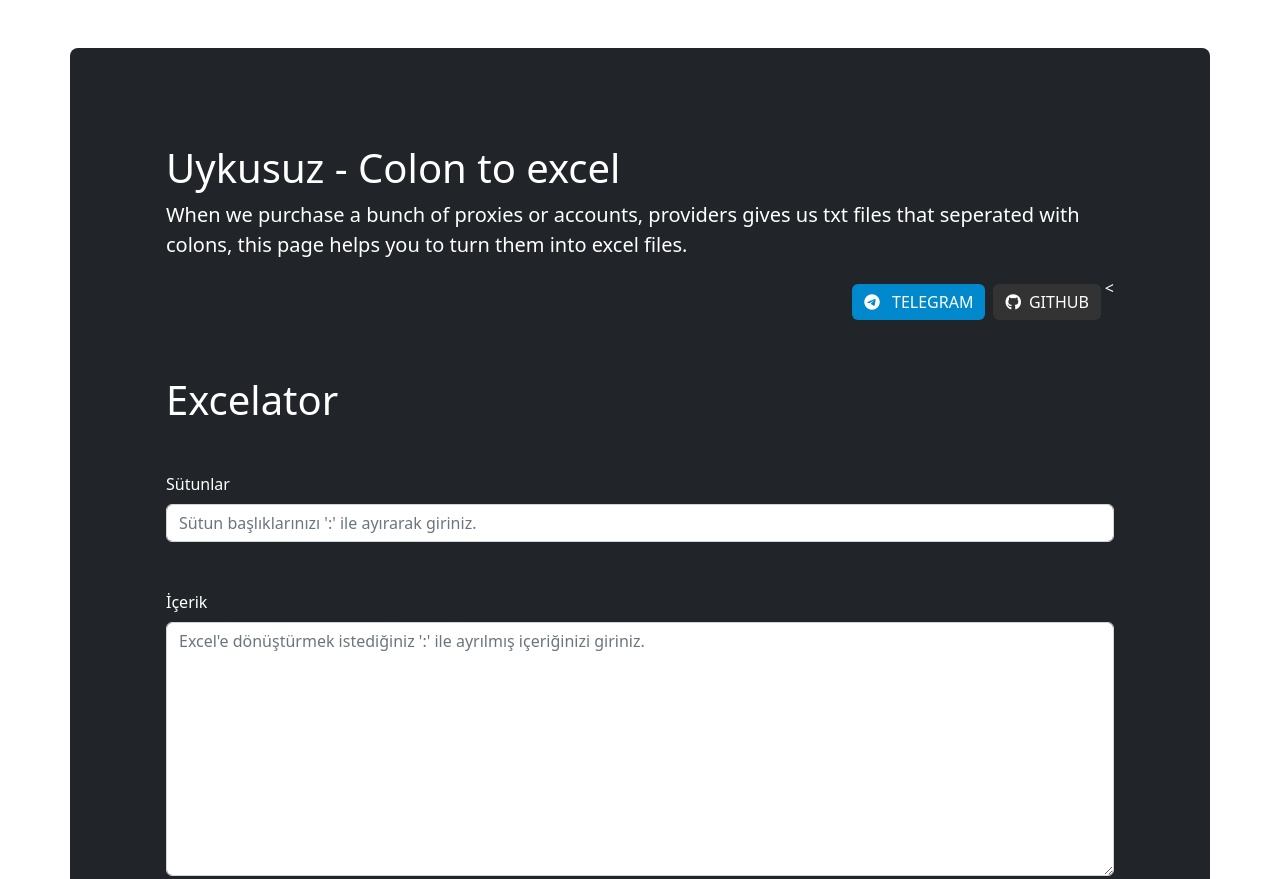
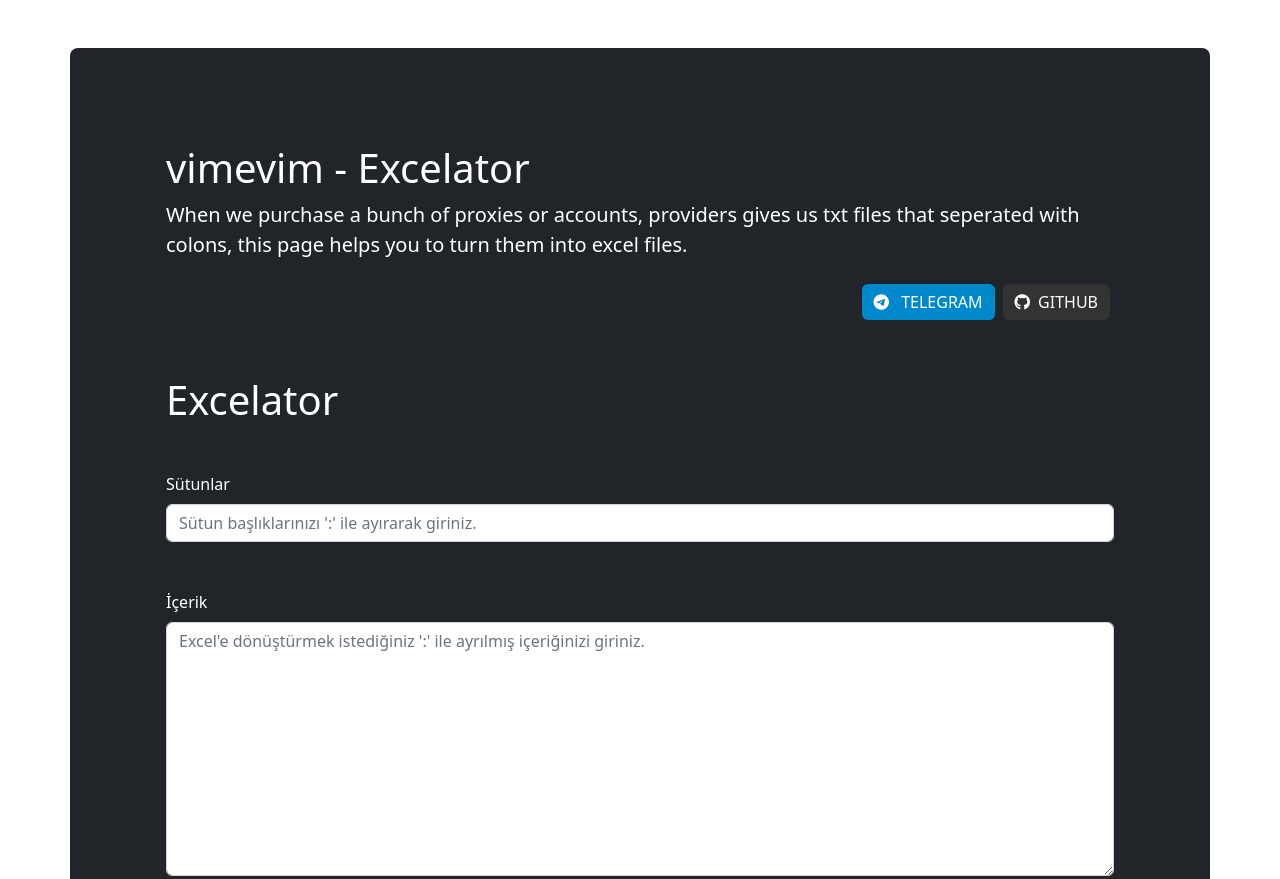
Before and after one commit to vimevim/Excelator, a plain HTML site: page index.html in a window 1280 px wide. Shown: the top 879 px of the page. Drawn offline with nearby package versions, Linux system fonts and the light colour scheme.

Commit message:
edited descriptions

```diff
--- a/index.html
+++ b/index.html
@@ -11,7 +11,7 @@
         integrity="sha384-0evHe/X+R7YkIZDRvuzKMRqM+OrBnVFBL6DOitfPri4tjfHxaWutUpFmBp4vmVor" crossorigin="anonymous" />
     <link href="https://cdnjs.cloudflare.com/ajax/libs/font-awesome/6.0.0/css/all.min.css" rel="stylesheet" />
     <script src="https://cdnjs.cloudflare.com/ajax/libs/xlsx/0.16.2/xlsx.full.min.js"></script>
-    <title>Colon to excel</title>
+    <title>vimevim - Excelator</title>
     <style>
         #youtube {
             background-color: #ed302f;
@@ -42,7 +42,7 @@
     <div class="container my-5 text-white bg-dark rounded-3">
         <div class="row p-5">
             <div class="h-100 p-5">
-                <h1 class="fw-light">Uykusuz - Colon to excel</h1>
+                <h1 class="fw-light">vimevim - Excelator</h1>
                 <p class="lead">
                     When we purchase a bunch of proxies or accounts, providers gives us txt files that seperated with
                     colons, this page helps you to turn them into excel files.
@@ -52,13 +52,17 @@
                     <!-- <a href="#" target=”_blank”
                         class="btn btn-primary border-0 my-2 mx-1" id="youtube"><i
                             class="fab fa-youtube me-2"></i>YOUTUBE</a> -->
+
                     <!-- Github -->
-                    <<a href="https://github.com/vimevim" target=”_blank” class="btn btn-primary border-0 my-2 mx-1"
+                    <a href="https://github.com/vimevim" target=”_blank” class="btn btn-primary border-0 my-2 mx-1"
                         id="github"><i class="fab fa-github me-2"></i>GITHUB</a>
+
                     <!-- Telegram -->
                     <a href="t.me/uykusuz_dev" target=”_blank” class="btn btn-primary border-0 my-2 mx-1"
                         id="telegram"><i class="fab fa-telegram me-2"></i>
                         TELEGRAM</a>
+
+
                     <!-- Pateron -->
                     <!-- <a href="#" target=”_blank” class="btn btn-primary border-0 my-2 mx-1" id="patreon"><i
                             class="fab fa-patreon me-2"></i>
```
